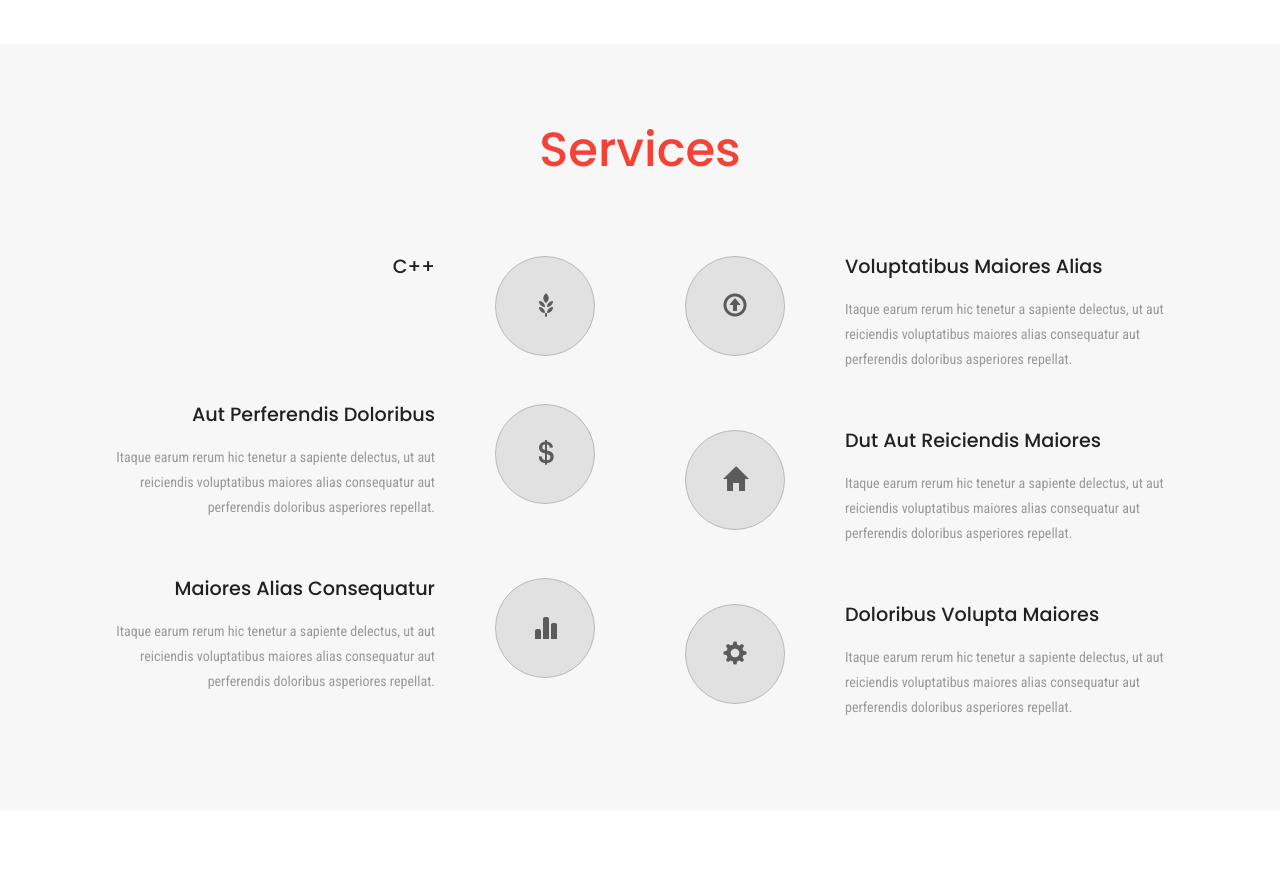
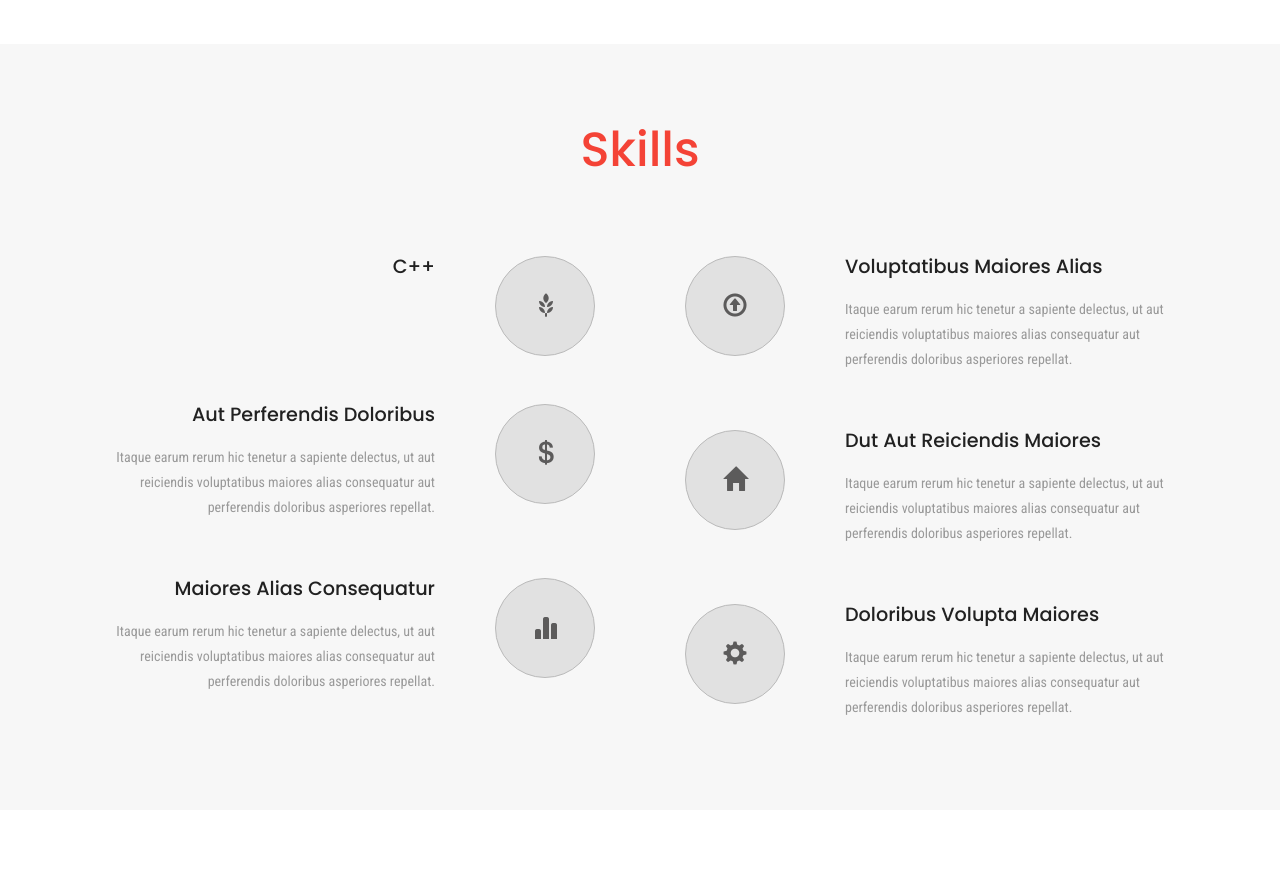
Before and after one commit to kevinwaworuntu/kevinwaworuntu.github.io, a plain HTML site: page index.html in a window 1280 px wide. Shown: the part 1140-2027 px from the top of the page. Drawn offline with Linux system fonts and the light colour scheme.

Commit message:
Update index.html

```diff
--- a/index.html
+++ b/index.html
@@ -127,7 +127,7 @@ Smartphone Compatible web template, free webdesigns for Nokia, Samsung, LG, Sony
 	<!-- services -->
 	<div class="services" id="services">
 		<div class="container">
-			<h3>Services</h3>
+			<h3>Skills</h3>
 			<div class="agileinfo-services-grids">
 				<div class="col-md-6 services-grid">
 					<div class="services-grid1">
```
